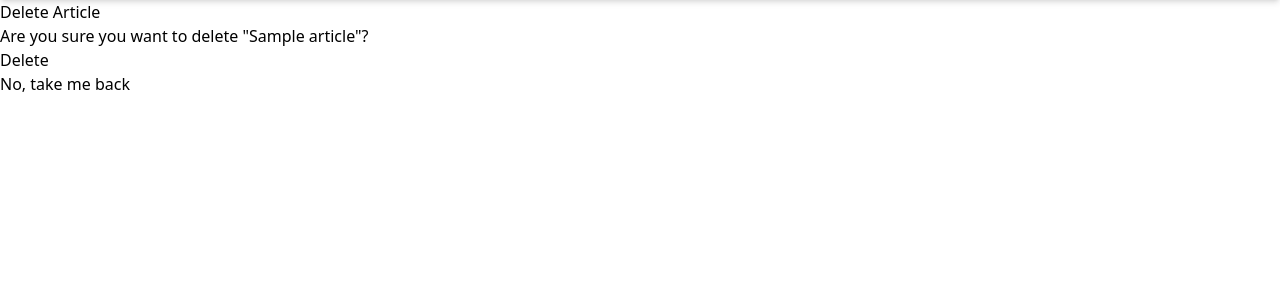
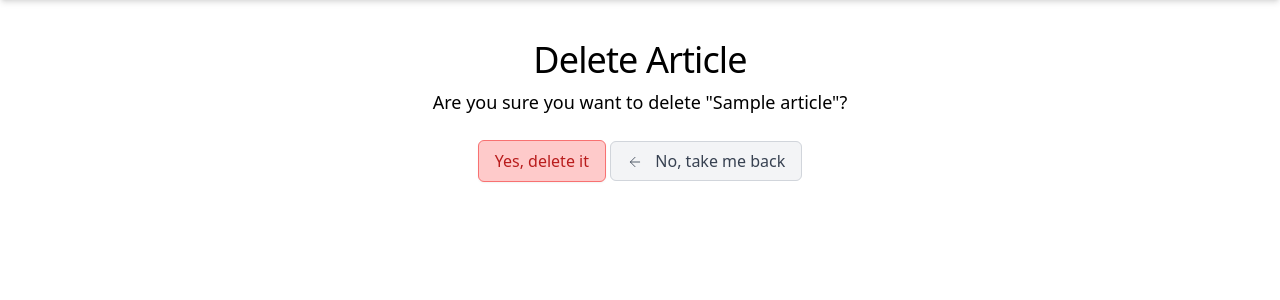
Before and after one commit to DariaAlekseeva/djangocourse, a Django app: page /articles/1/delete/ in a window 1280 px wide. Shown: the part 75-375 px from the top of the page. Run offline with Django 5.2, Linux system fonts and the light colour scheme; a user stored in the database is signed in; data comes from the database, SQL or seed files in the repository; tables that the repository leaves empty hold one stand-in row (values such as "Sample post"); some libraries are stand-ins or nearby versions.

Commit message:
stylised the article_delete page

```diff
--- a/static/input.css
+++ b/static/input.css
@@ -23,5 +23,5 @@
 }
 
 .danger {
-    @apply shadow-sm border border-red-400 bg-red-200 hover:bg-red-300 focus:outline-none focus:ring-2 focus:ring-offset-2 focus:ring-red-200;
+    @apply shadow-sm border border-red-400 bg-red-200 hover:bg-red-300 text-red-700 focus:outline-none focus:ring-2 focus:ring-offset-2 focus:ring-red-200;
 }
--- a/static/output.css
+++ b/static/output.css
@@ -758,6 +758,10 @@ select {
   margin-right: auto;
 }
 
+.mb-2 {
+  margin-bottom: 0.5rem;
+}
+
 .mb-4 {
   margin-bottom: 1rem;
 }
@@ -770,8 +774,16 @@ select {
   margin-left: 0.5rem;
 }
 
+.mr-2 {
+  margin-right: 0.5rem;
+}
+
 .mt-10 {
   margin-top: 2.5rem;
+}
+
+.mt-\[-2px\] {
+  margin-top: -2px;
 }
 
 .block {
@@ -786,6 +798,14 @@ select {
   display: flex;
 }
 
+.h-6 {
+  height: 1.5rem;
+}
+
+.w-4 {
+  width: 1rem;
+}
+
 .w-full {
   width: 100%;
 }
@@ -794,12 +814,20 @@ select {
   max-width: 80rem;
 }
 
+.flex-col {
+  flex-direction: column;
+}
+
 .items-center {
   align-items: center;
 }
 
 .justify-end {
   justify-content: flex-end;
+}
+
+.gap-4 {
+  gap: 1rem;
 }
 
 .gap-6 {
@@ -833,19 +861,9 @@ select {
   padding-right: 2.5rem;
 }
 
-.py-4 {
-  padding-top: 1rem;
-  padding-bottom: 1rem;
-}
-
 .px-4 {
   padding-left: 1rem;
   padding-right: 1rem;
-}
-
-.py-1 {
-  padding-top: 0.25rem;
-  padding-bottom: 0.25rem;
 }
 
 .py-0\.5 {
@@ -853,8 +871,23 @@ select {
   padding-bottom: 0.125rem;
 }
 
+.py-4 {
+  padding-top: 1rem;
+  padding-bottom: 1rem;
+}
+
 .text-center {
   text-align: center;
+}
+
+.text-2xl {
+  font-size: 1.5rem;
+  line-height: 2rem;
+}
+
+.text-lg {
+  font-size: 1.125rem;
+  line-height: 1.75rem;
 }
 
 .text-sm {
@@ -865,11 +898,6 @@ select {
 .text-xl {
   font-size: 1.25rem;
   line-height: 1.75rem;
-}
-
-.text-2xl {
-  font-size: 1.5rem;
-  line-height: 2rem;
 }
 
 .text-xs {
@@ -975,6 +1003,8 @@ select {
   border-color: rgb(248 113 113 / var(--tw-border-opacity, 1));
   --tw-bg-opacity: 1;
   background-color: rgb(254 202 202 / var(--tw-bg-opacity, 1));
+  --tw-text-opacity: 1;
+  color: rgb(185 28 28 / var(--tw-text-opacity, 1));
   --tw-shadow: 0 1px 2px 0 rgb(0 0 0 / 0.05);
   --tw-shadow-colored: 0 1px 2px 0 var(--tw-shadow-color);
   box-shadow: var(--tw-ring-offset-shadow, 0 0 #0000), var(--tw-ring-shadow, 0 0 #0000), var(--tw-shadow);
--- a/templates/app/article_delete.html
+++ b/templates/app/article_delete.html
@@ -1,12 +1,15 @@
 {% extends "app/base.html" %}
 
 {% block content %}
-    <h1>Delete Article</h1>
-    <p>Are you sure you want to delete "{{ article.title }}"?</p>
-    <form method="POST">
+<main class="max-w-7xl mx-auto flex flex-col items-center mt-10">
+    <h1 class="subtitle mb-2">Delete Article</h1>
+    <p class="text-lg mb-6">Are you sure you want to delete "{{ article.title }}"?</p>
+
+    <form method="POST" cclass="flex items-center gap-4">
         {% csrf_token %}
-        <button type="submit">Delete</button>
+        <button type="submit" class="button danger">Yes, delete it</button>
+        <a href="{% url 'home' %}" class="button secondary"> {% include "svgs/arrow-left.svg" with class="inline-block w-4 h-6 mt-[-2px] mr-2"%} No, take me back</a>
     </form>
 
-    <a href="{% url "home" %}">No, take me back</a>
+</main>
 {% endblock content %}
```
Also changed, not shown: templates/svgs/arrow-left.svg (added).
